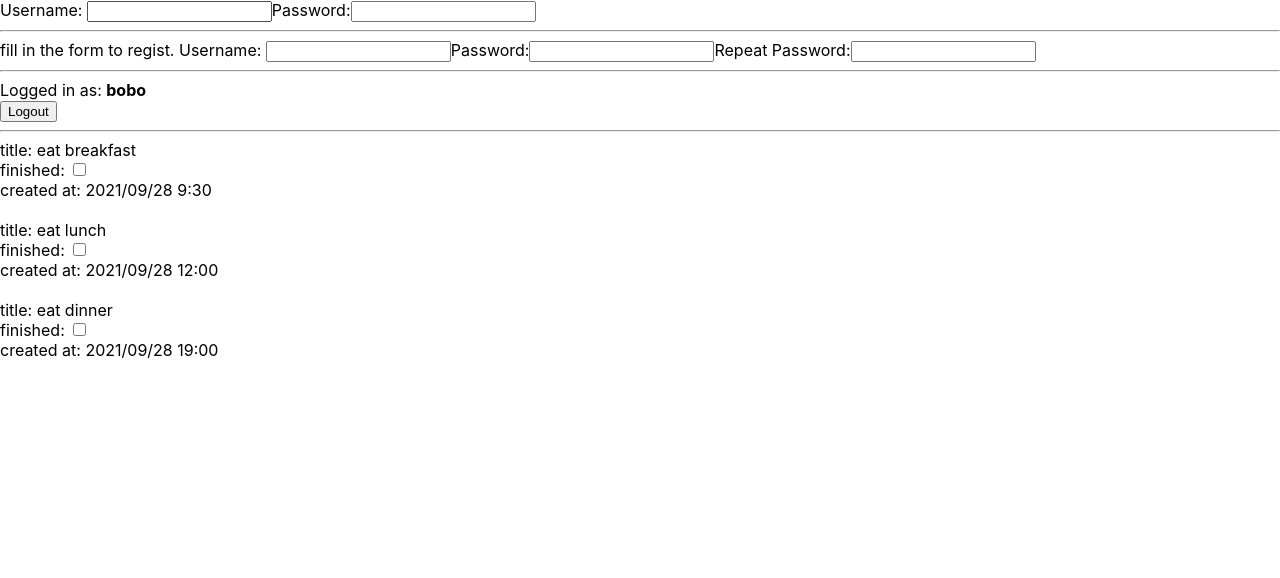
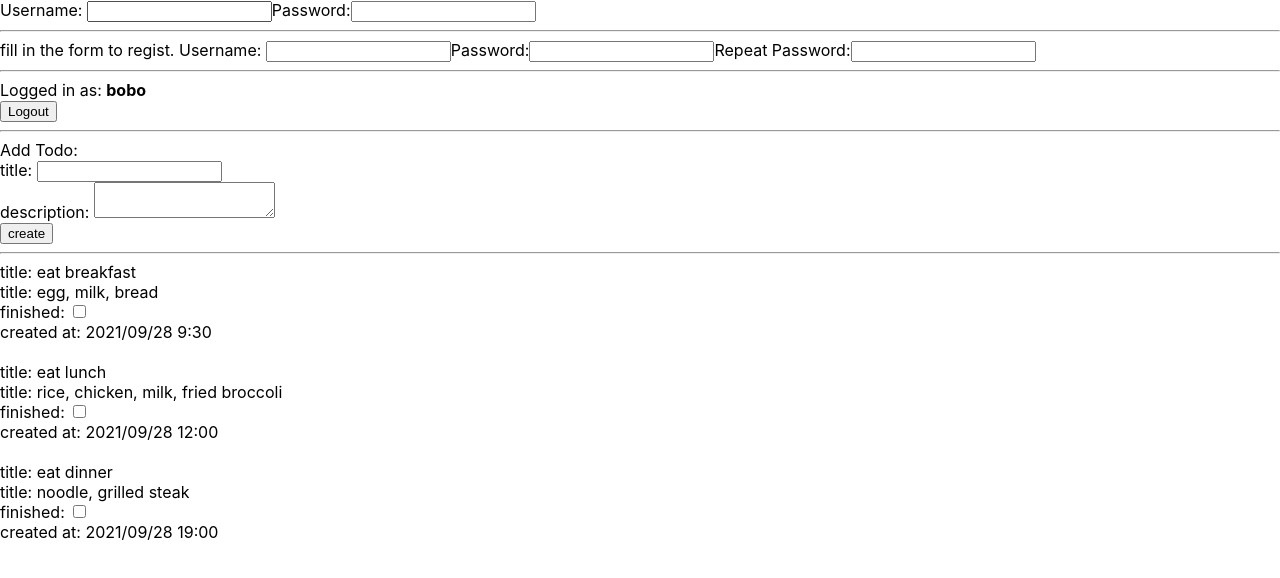
Before and after one commit to NetWilliam/csc436, a React (Create React App) app in the folder mytodo/: page / in a window 1280 px wide. Shown: the top 578 px of the page. Built offline with nearby package versions, Linux system fonts and the light colour scheme.

Commit message:
[add] add form creating todo item

```diff
--- a/mytodo/src/App.js
+++ b/mytodo/src/App.js
@@ -64,6 +64,22 @@ function App() {
             <hr/>
             <Logout user="bobo"/>
             <hr/>
+            <form onSubmit={e => e.preventDefault()}>
+                Add Todo:
+                <br/>
+
+                <label htmlFor="todo-title">title: </label>
+                <input type="text" id="todo-title" name="todo-title" />
+                <br/>
+
+                <label htmlFor="todo-desc">description: </label>
+                <textarea id="todo-desc" name="todo-desc" />
+                <br/>
+
+
+                <button type="submit" name="create">create</button>
+            </form>
+            <hr/>
             <TodoList todos={todos} />
         </div>
     )
--- a/mytodo/src/Todo.js
+++ b/mytodo/src/Todo.js
@@ -7,7 +7,7 @@
 
 import React, {useState} from 'react'
 
-export default function Todo({title, description, dateCreated, user_complete, user_dateCompleted}) {
+export default function Todo({title, description="", dateCreated, user_complete, user_dateCompleted}) {
     const [complete, setComplete] = useState(user_complete)
     const [dateCompleted, setDateCompleted] = useState(user_dateCompleted)
 
@@ -28,6 +28,9 @@ export default function Todo({title, description, dateCreated, user_complete, us
             <label htmlFor="todo-title">title: </label>
             <label name="todo-title" id="todo-title">{title}</label>
             <br/>
+            <label htmlFor="todo-desc">title: </label>
+            <label name="todo-desc" id="todo-desc">{description}</label>
+            <br/>
             <label htmlFor="todo-checkbox">finished: </label>
             <input type="checkbox" name="todo-checkbox" id="todo-checkbox" checked={complete} onChange={handleComplete}/>
             <br/>
```
